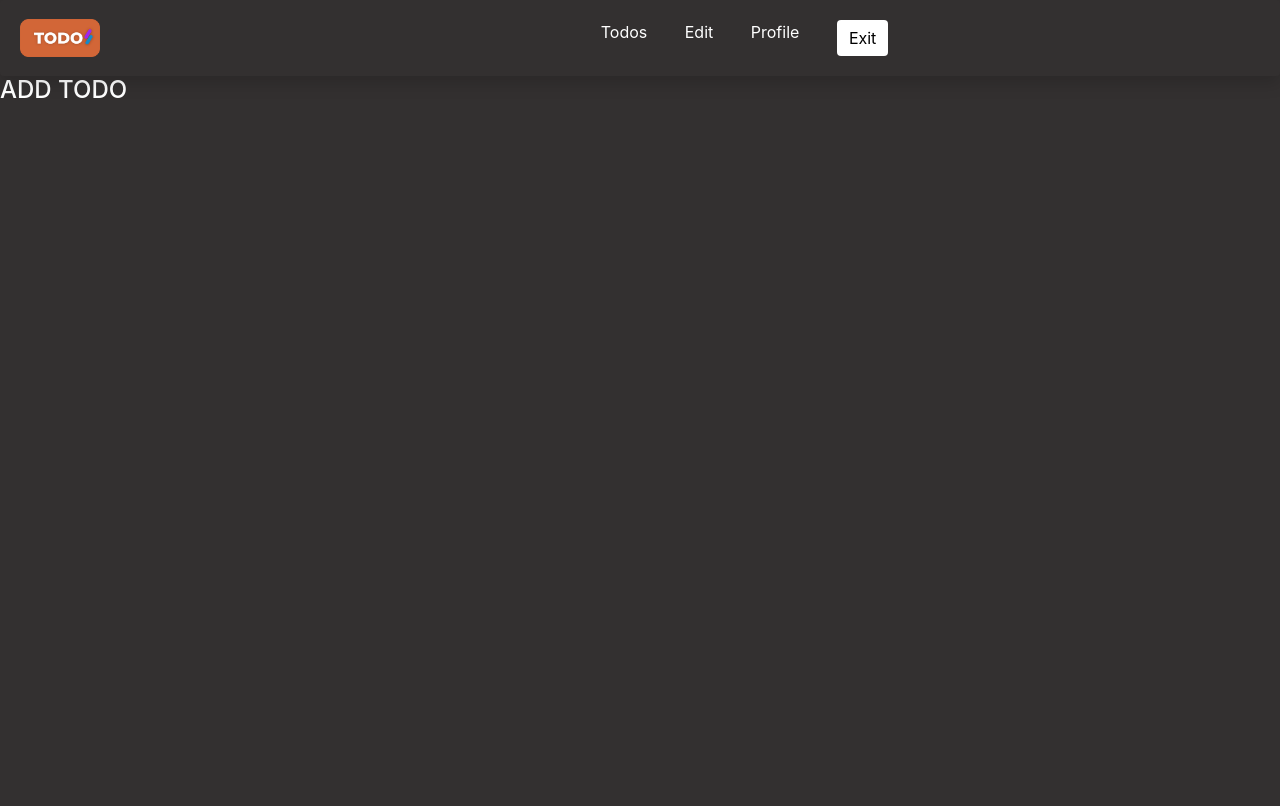
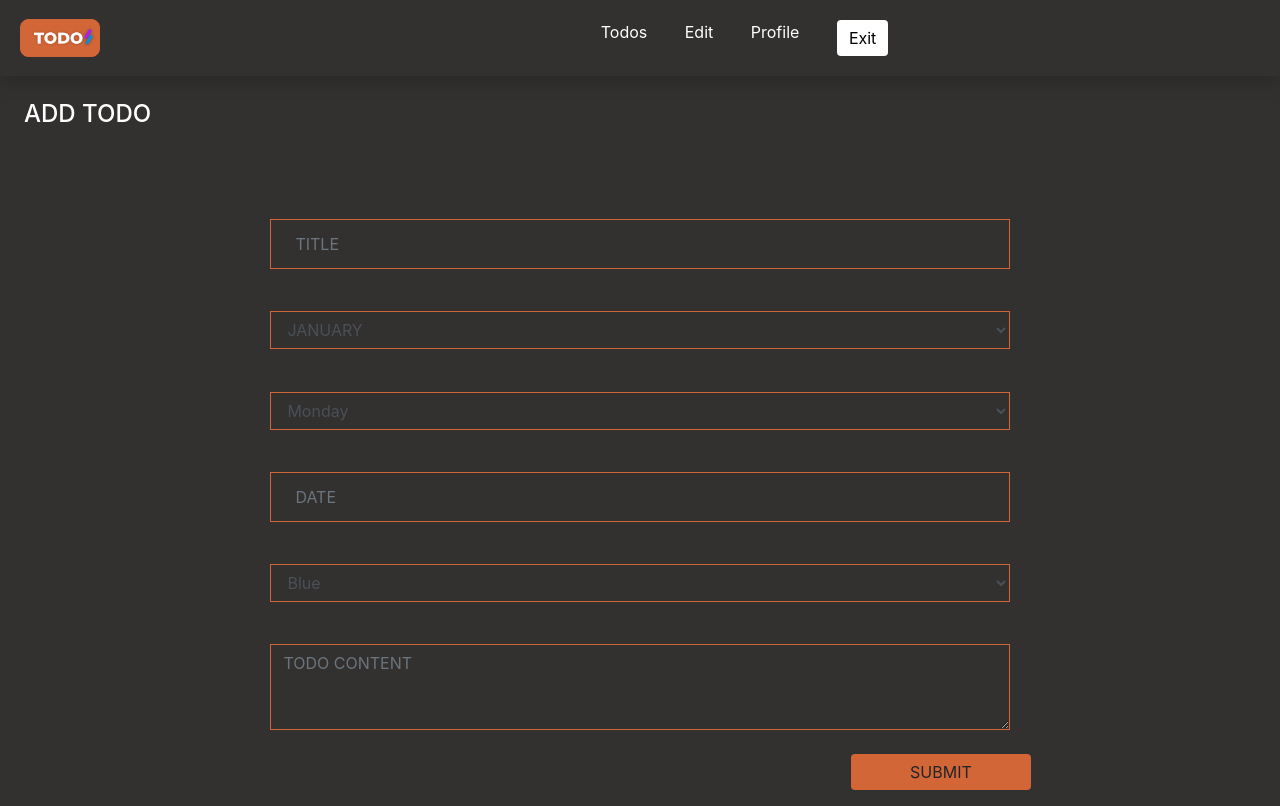
Before and after one commit to Akande-George/Todo, a Nuxt app: page /dashboard/todo-list/add-todo in a window 1280 px wide. Built offline with nearby package versions, Linux system fonts and the light colour scheme.

Commit message:
authentication done

```diff
--- a/nuxt.config.js
+++ b/nuxt.config.js
@@ -28,6 +28,7 @@ export default {
   ** Plugins to load before mounting the App
   */
   plugins: [
+    '~/plugins/firebase.js'
   ],
   /*
   ** Nuxt.js dev-modules
--- a/pages/dashboard/index.vue
+++ b/pages/dashboard/index.vue
@@ -2,6 +2,7 @@
   <div id="dashboard">
       <DashboardNav />
       <div id="container" class="mx-5 mt-5 p-3">
+          <h3>Welcome, {{ user.email }}</h3>
           <div class="row">
               <div class="col-md-4 p-3">
                   <TodoCard />
@@ -29,6 +30,9 @@
 </template>
 
 <script>
+import * as firebase from 'firebase/app'
+import 'firebase/auth'
+
 import DashboardNav from '~/components/DashboardNav'
 import TodoCard from '~/components/TodoCard'
 
@@ -36,6 +40,19 @@ export default {
     components: {
         DashboardNav,
         TodoCard
+    },
+    data () {
+        return {
+            user: ''
+        }
+    },
+    mounted () {
+        firebase.auth().onAuthStateChanged(user => {
+            this.user = user
+            if (!this.user) {
+                this.$router.push('/')
+            }
+        })
     }
 }
 </script>
--- a/pages/dashboard/todo-list/add-todo/index.vue
+++ b/pages/dashboard/todo-list/add-todo/index.vue
@@ -2,10 +2,58 @@
   <div id="add-todo">
       <DashboardNav />
       <div id="add-todo-container">
-          <h4>ADD TODO</h4>
-          <section>
-              <form>
-
+          <h4 class="p-4">ADD TODO</h4>
+          <section class="mx-5 p-3">
+              <form class="mx-5">
+                <div class="form-group" id="inputs">
+                    <input type="text" class="form-control p-4" id="exampleFormControlInput1" placeholder="TITLE">
+                </div>
+                <div class="form-group" id="inputs">
+                    <select class="form-control" id="exampleFormControlSelect1" aria-placeholder="MONTH">
+                        <option>JANUARY</option>
+                        <option>FEBRUARY</option>
+                        <option>MARCH</option>
+                        <option>APRIL</option>
+                        <option>JUNE</option>
+                        <option>JULY</option>
+                        <option>AUGUST</option>
+                        <option>SEPTEMBER</option>
+                        <option>OCTOBER</option>
+                        <option>NOVEMBER</option>
+                        <option>DECEMBER</option>
+                    </select>
+                </div>
+                <div class="form-group" id="inputs">
+                    <select class="form-control" id="exampleFormControlSelect1" aria-placeholder=" DAY OF THE WEEK">
+                        <option>Monday</option>
+                        <option>Tuesday</option>
+                        <option>Wednesday</option>
+                        <option>Thursday</option>
+                        <option>Friday</option>
+                        <option>Saturday</option>
+                        <option>Sunday</option>
+                    </select>
+                </div>
+                <div class="form-group" id="inputs">
+                    <input type="number" class="form-control p-4" id="exampleFormControlInput1" placeholder="DATE">
+                </div>
+                <div class="form-group" id="inputs">
+                    <select class="form-control" id="exampleFormControlSelect1" aria-placeholder="ACTIVE">
+                        <option>Blue</option>
+                        <option>Red</option>
+                        <option>Green</option>
+                        <option>Orange</option>
+                        <option>Pink</option>
+                        <option>White</option>
+                        <option>Grey</option>
+                    </select>
+                </div>
+                <div class="form-group" id="inputs">
+                    <textarea class="form-control" id="exampleFormControlTextarea1" placeholder="TODO CONTENT" rows="3"></textarea>
+                </div>
+                <div id="add-button" class="mt-4">
+                    <button type="submit" class="btn btn-warning">SUBMIT</button>
+                </div>
               </form>
           </section>
       </div>
@@ -22,6 +70,37 @@ export default {
 }
 </script>
 
-<style>
+<style scoped>
+form #inputs {
+    width: 70%;
+    margin: 0 auto;
+    margin-top: 4%;
+}
+
+input, textarea, select {
+    border: 1px solid #D26637;
+    border-radius: 0;
+    background-color: transparent;
+}
+
+input:focus, textarea:focus, select:focus {
+    border: 1px solid white;
+    border-radius: 0;
+    background-color: transparent;
+}
+
+#add-button button {
+    width: 17%;
+    height: auto;
+    margin-left: 70%;
+    border: none;
+    background-color: #D26637;
+    transition: 0.5s;
+}
+
+#add-button button:hover {
+    opacity: 0.5s;
+    transition: 0.5s;
+}
 
 </style>
--- a/pages/dashboard/todo-list/index.vue
+++ b/pages/dashboard/todo-list/index.vue
@@ -8,6 +8,11 @@
                 <Todo :month="todo.month" :day="todo.day" :active="todo.active" :title="todo.title" />
             </li>
           </ul>
+          <div id="add-button">
+              <nuxt-link to="/dashboard/todo-list/add-todo" id="link">
+                  <button type="button" class="btn btn-warning">Add Todo</button>
+              </nuxt-link>
+          </div>
       </div>
   </div>
 </template>
@@ -56,4 +61,25 @@ li {
     list-style-type: none;
 }
 
+#add-button button {
+    width: 17%;
+    height: auto;
+    margin-left: 70%;
+    border: none;
+    background-color: #D26637;
+    transition: 0.5s;
+}
+
+#add-button button:hover {
+    opacity: 0.5s;
+    transition: 0.5s;
+}
+
+#link {
+    text-decoration: none;
+}
+
+#link:hover {
+    text-decoration: none;
+}
 </style>
--- a/pages/login/index.vue
+++ b/pages/login/index.vue
@@ -1,20 +1,20 @@
 <template>
   <div id="login">
       <div class="card align-middle mt-5 col-md-6 pt-3" id="form-container">
-          <form>
+          <form @submit.prevent="onSubmit">
               <div id="logo" class="mt-4">
                   <Logo />
               </div>
               <h4 class="mt-3">Sign In</h4>
               <div id="form-info">
                 <div class="form-group w-75 p-3" id="inputs">
-                    <input type="email" class="form-control" id="exampleFormControlInput1" placeholder="email">
+                    <input type="email" class="form-control" v-model="email" id="exampleFormControlInput1" placeholder="email">
                 </div>
                 <div class="form-group w-75 p-3" id="inputs">
-                    <input type="password" class="form-control" id="exampleFormControlInput1" placeholder="password">
+                    <input type="password" class="form-control" v-model="password" id="exampleFormControlInput1" placeholder="password">
                 </div>
                 <div id="button">
-                    <button type="button" class="btn btn-warning w-75 p-3">Login</button>
+                    <button type="submit" class="btn btn-warning w-75 p-3">Login</button>
                 </div>
                 <p>Create an account <nuxt-link id="link" to="/register">Register</nuxt-link></p>
                 <p>Go back <nuxt-link id="link" to="/">Home</nuxt-link></p>
@@ -24,16 +24,36 @@
   </div>
 </template>
 
-<script scoped>
+<script>
+import * as firebase from 'firebase/app'
+import 'firebase/auth'
+
 import Logo from '@/components/Logo'
+
 export default {
     components: {
         Logo
+    },
+    data () {
+        return {
+            email: '',
+            password: '',
+            error: ''
+        }
+    },
+    methods: {
+        onSubmit () {
+            firebase.auth().signInWithEmailAndPassword(this.email, this.password).then(user => {
+                this.$router.push('/dashboard')
+            }).catch(error => {
+                this.error = error
+            })
+        }
     }
 }
 </script>
 
-<style>
+<style scoped>
 #login {
     width: 100%;
     height: 100vh;
--- a/pages/register/index.vue
+++ b/pages/register/index.vue
@@ -1,26 +1,26 @@
 <template>
   <div id="register">
       <div class="card align-middle mt-3 col-md-6 pt-2" id="form-container">
-          <form>
+          <form @submit.prevent="onSubmit">
               <div id="logo" class="mt-3">
                   <Logo />
               </div>
               <h4 class="mt-2">Register</h4>
               <div id="form-info">
                 <div class="form-group w-75 p-3" id="inputs">
-                    <input type="text" class="form-control" id="exampleFormControlInput1" placeholder="Full Name">
+                    <input type="text" class="form-control" v-model="name" id="exampleFormControlInput1" placeholder="Full Name">
                 </div>
                 <div class="form-group w-75 p-3" id="inputs">
-                    <input type="email" class="form-control" id="exampleFormControlInput1" placeholder="Email">
+                    <input type="email" class="form-control" v-model="email" id="exampleFormControlInput1" placeholder="Email">
                 </div>
                 <div class="form-group w-75 p-3" id="inputs">
-                    <input type="password" class="form-control" id="exampleFormControlInput1" placeholder="password">
+                    <input type="password" class="form-control" v-model="password" id="exampleFormControlInput1" placeholder="password">
                 </div>
                 <div class="form-group w-75 p-3" id="inputs">
-                    <input type="password" class="form-control" id="exampleFormControlInput1" placeholder="Confirm Password">
+                    <input type="password" class="form-control" v-model="password" id="exampleFormControlInput1" placeholder="Confirm Password">
                 </div>
                 <div id="button">
-                    <button type="button" class="btn btn-warning w-75 p-3">Login</button>
+                    <button type="submit" class="btn btn-warning w-75 p-3">Login</button>
                 </div>
                 <p>Have an account <nuxt-link id="link" to="/login">Login</nuxt-link></p>
                 <p>Go back <nuxt-link id="link" to="/">Home</nuxt-link></p>
@@ -31,15 +31,37 @@
 </template>
 
 <script scoped>
+import * as firebase from 'firebase/app'
+import 'firebase/auth'
+
 import Logo from '@/components/Logo'
+
 export default {
     components: {
         Logo
+    },
+    data () {
+        return {
+            name: '',
+            email: '',
+            password: '',
+            error: ''
+        }
+    },
+    methods: {
+        onSubmit () {
+            firebase.auth().createUserWithEmailAndPassword(this.email, this.password).then(user => {
+                console.log(user)
+                this.$router.push('/dashboard')
+            }).catch(error => {
+                this.error = error
+            })
+        }
     }
 }
 </script>
 
-<style>
+<style scoped>
 #register{
     width: 100%;
 }
--- /dev/null
+++ b/plugins/firebase.js
@@ -0,0 +1,20 @@
+import * as firebase from 'firebase/app'
+import 'firebase/auth'
+
+// Your web app's Firebase configuration
+var firebaseConfig = {
+    apiKey: "AIzaSyB48PvdEcdCV4g068AE0Mk3uHuMvdJUf_k",
+    authDomain: "todo-f9fd5.firebaseapp.com",
+    databaseURL: "https://todo-f9fd5.firebaseio.com",
+    projectId: "todo-f9fd5",
+    storageBucket: "todo-f9fd5.appspot.com",
+    messagingSenderId: "221527217",
+    appId: "1:221527217:web:7aa3f52ec8106265593690"
+  };
+
+  if(!firebase.apps.length) {
+    // Initialize Firebase
+  firebase.initializeApp(firebaseConfig);
+  }
+
+  export default firebase
```
Also changed, not shown: components/DashboardNav.vue (+15 -4 lines), package.json (+4 -3 lines), 1 other file (tests, documents, lock files or other folders).
